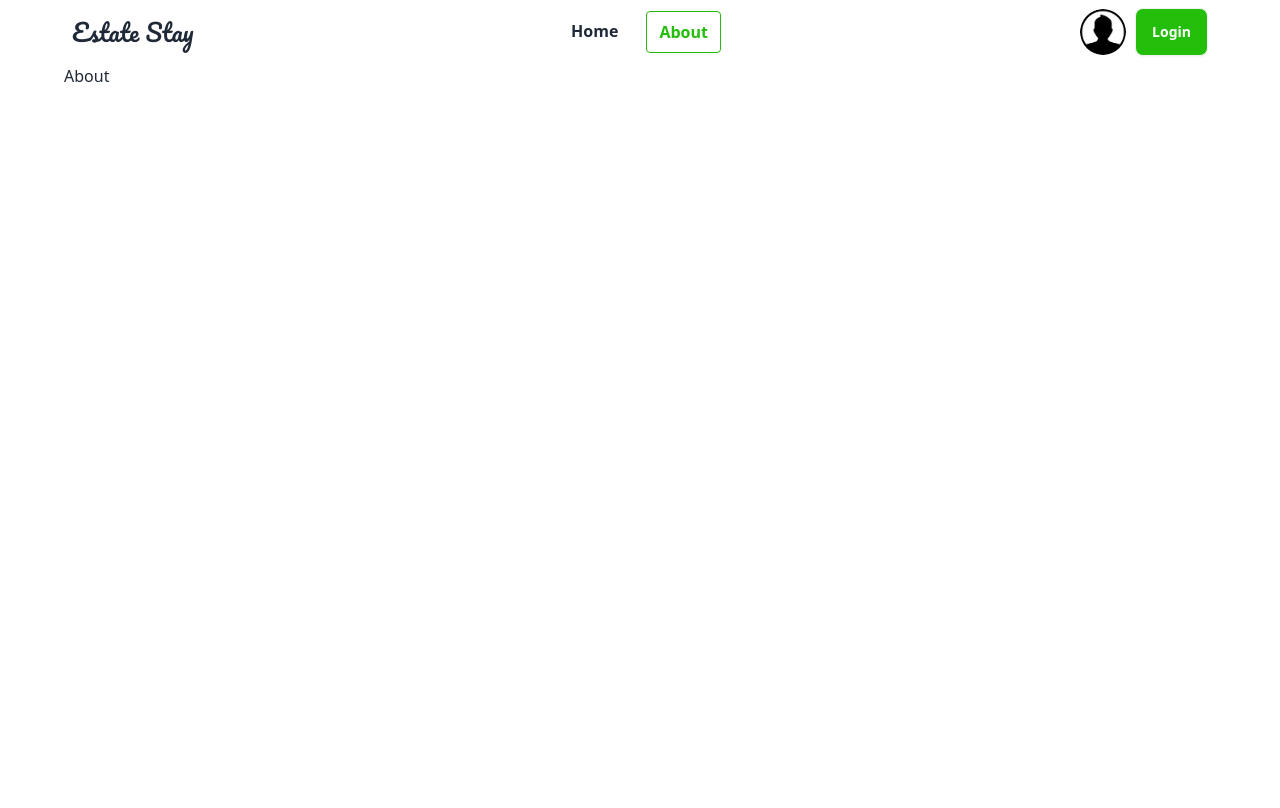
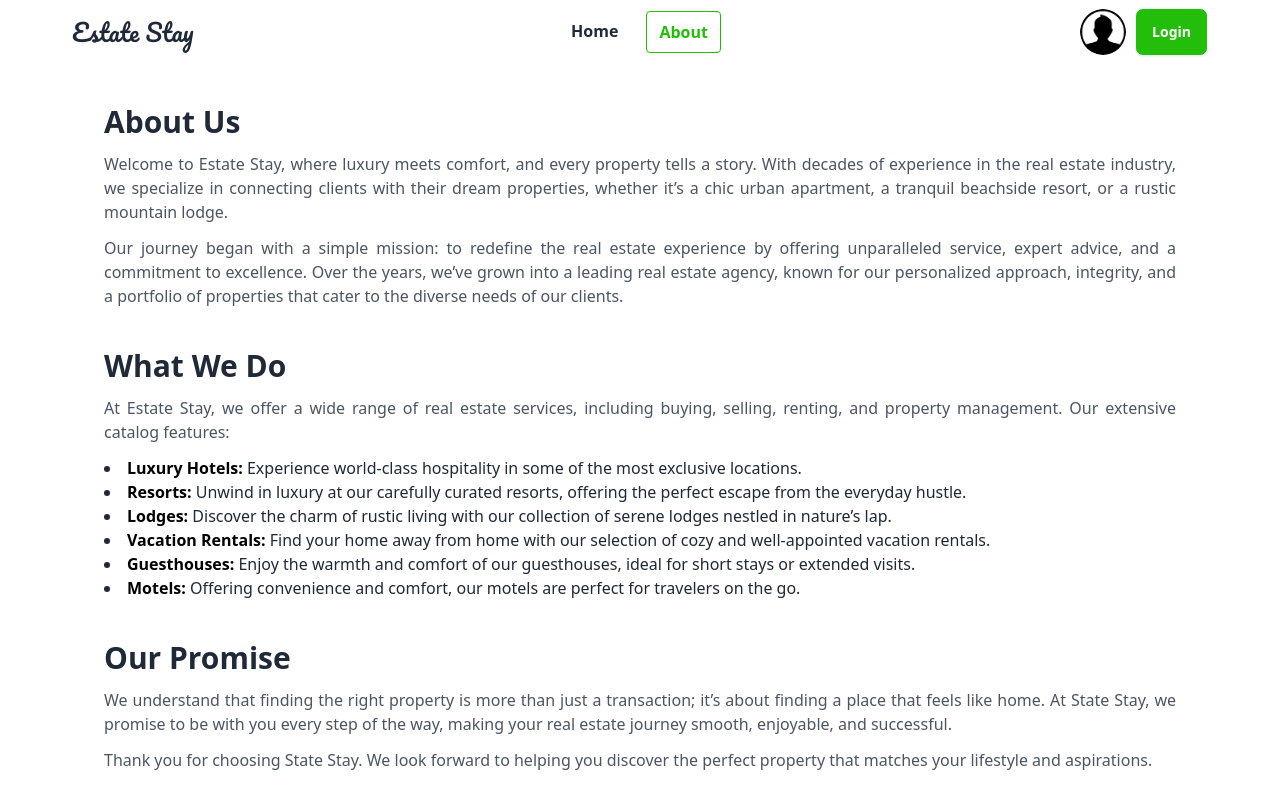
Before and after one commit to Mosharof-Hossen/Estate-Stay, a React (Vite) app: page /about in a window 1280 px wide. Shown: the top 808 px of the page. Built offline with nearby package versions, Linux system fonts and the light colour scheme; no server answers.

Commit message:
About section done

```diff
--- a/src/Pages/About/About.jsx
+++ b/src/Pages/About/About.jsx
@@ -2,11 +2,35 @@ import { Helmet } from "react-helmet-async";
 
 const About = () => {
     return (
-        <div>
+        <div className="p-10">
             <Helmet>
                 <title>Estate Stay | About</title>
             </Helmet>
-            About
+            <div className="space-y-10">
+                <div className="space-y-3">
+                    <h3 className="font-bold text-3xl">About Us</h3>
+                    <p className="text-gray-600 text-justify">Welcome to Estate Stay, where luxury meets comfort, and every property tells a story. With decades of experience in the real estate industry, we specialize in connecting clients with their dream properties, whether it’s a chic urban apartment, a tranquil beachside resort, or a rustic mountain lodge.</p>
+                    <p className="text-gray-600 text-justify">Our journey began with a simple mission: to redefine the real estate experience by offering unparalleled service, expert advice, and a commitment to excellence. Over the years, we’ve grown into a leading real estate agency, known for our personalized approach, integrity, and a portfolio of properties that cater to the diverse needs of our clients.</p>
+                </div>
+                <div className="space-y-3">
+                    <h3 className="font-bold text-3xl">What We Do</h3>
+                    <p className="text-gray-600 text-justify">At Estate Stay, we offer a wide range of real estate services, including buying, selling, renting, and property management. Our extensive catalog features:</p>
+                    <p className="text-gray-600 text-justify"></p>
+                    <ul className="list-inside">
+                        <li className="list-disc"><span className="font-semibold text-black">Luxury Hotels:</span> Experience world-class hospitality in some of the most exclusive locations.</li>
+                        <li className="list-disc"><span className="font-semibold text-black">Resorts:</span> Unwind in luxury at our carefully curated resorts, offering the perfect escape from the everyday hustle.</li>
+                        <li className="list-disc"><span className="font-semibold text-black">Lodges: </span> Discover the charm of rustic living with our collection of serene lodges nestled in nature’s lap. </li>
+                        <li className="list-disc"><span className="font-semibold text-black">Vacation Rentals:</span>  Find your home away from home with our selection of cozy and well-appointed vacation rentals.</li>
+                        <li className="list-disc"><span className="font-semibold text-black">Guesthouses:</span> Enjoy the warmth and comfort of our guesthouses, ideal for short stays or extended visits.</li>
+                        <li className="list-disc"><span className="font-semibold text-black">Motels: </span> Offering convenience and comfort, our motels are perfect for travelers on the go. </li>
+                    </ul>
+                </div>
+                <div className="space-y-3">
+                    <h3 className="font-bold text-3xl">Our Promise</h3>
+                    <p className="text-gray-600 text-justify">We understand that finding the right property is more than just a transaction; it’s about finding a place that feels like home. At State Stay, we promise to be with you every step of the way, making your real estate journey smooth, enjoyable, and successful.</p>
+                    <p className="text-gray-600 text-justify">Thank you for choosing State Stay. We look forward to helping you discover the perfect property that matches your lifestyle and aspirations.</p>
+                </div>
+            </div>
         </div>
     );
 };
--- /dev/null
+++ b/src/Pages/ErrorPage/ErrorPage.jsx
@@ -0,0 +1,17 @@
+
+import { Helmet } from 'react-helmet-async';
+
+const ErrorPage = () => {
+    return (
+        <div className='text-center mt-20'>
+            <Helmet>
+                <title>Estate Stay | Error Page</title>
+            </Helmet>
+            <h1 className='font-semibold text-4xl'>Oops!</h1>
+            <p>Sorry, an unexpected error has occurred.</p>
+
+        </div>
+    );
+};
+
+export default ErrorPage;
--- a/src/Routers/Router.jsx
+++ b/src/Routers/Router.jsx
@@ -7,11 +7,13 @@ import SegmentDetails from "../Pages/SegmentDetails/SegmentDetails";
 import Login from "../Pages/Login/Login";
 import Register from "../Pages/Register/Register";
 import PrivateRoute from "./PrivateRoute";
+import ErrorPage from "../Pages/ErrorPage/ErrorPage";
 
 const router = createBrowserRouter([
     {
         path: "/",
         element: <Root></Root>,
+        errorElement: <ErrorPage></ErrorPage>,
         children: [
             {
                 path: "/",
```
